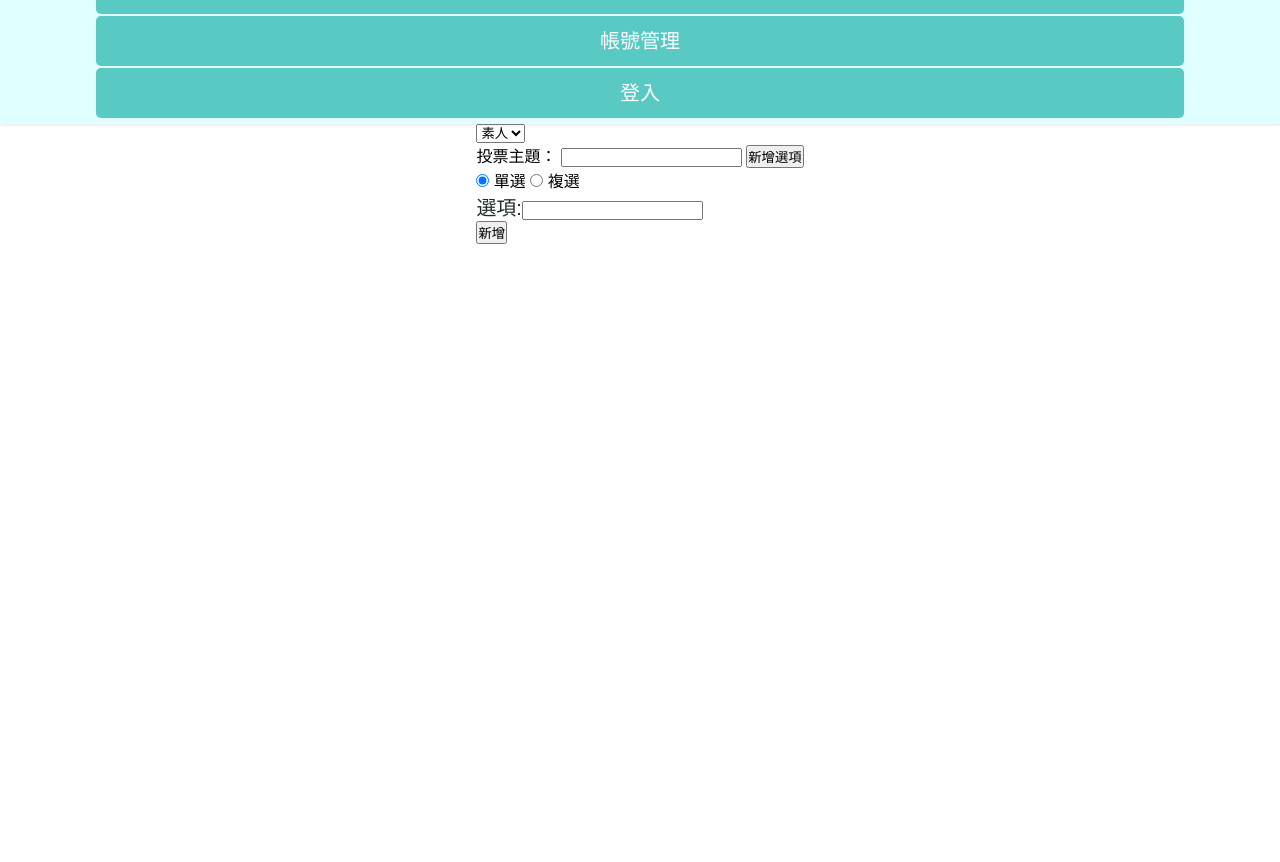
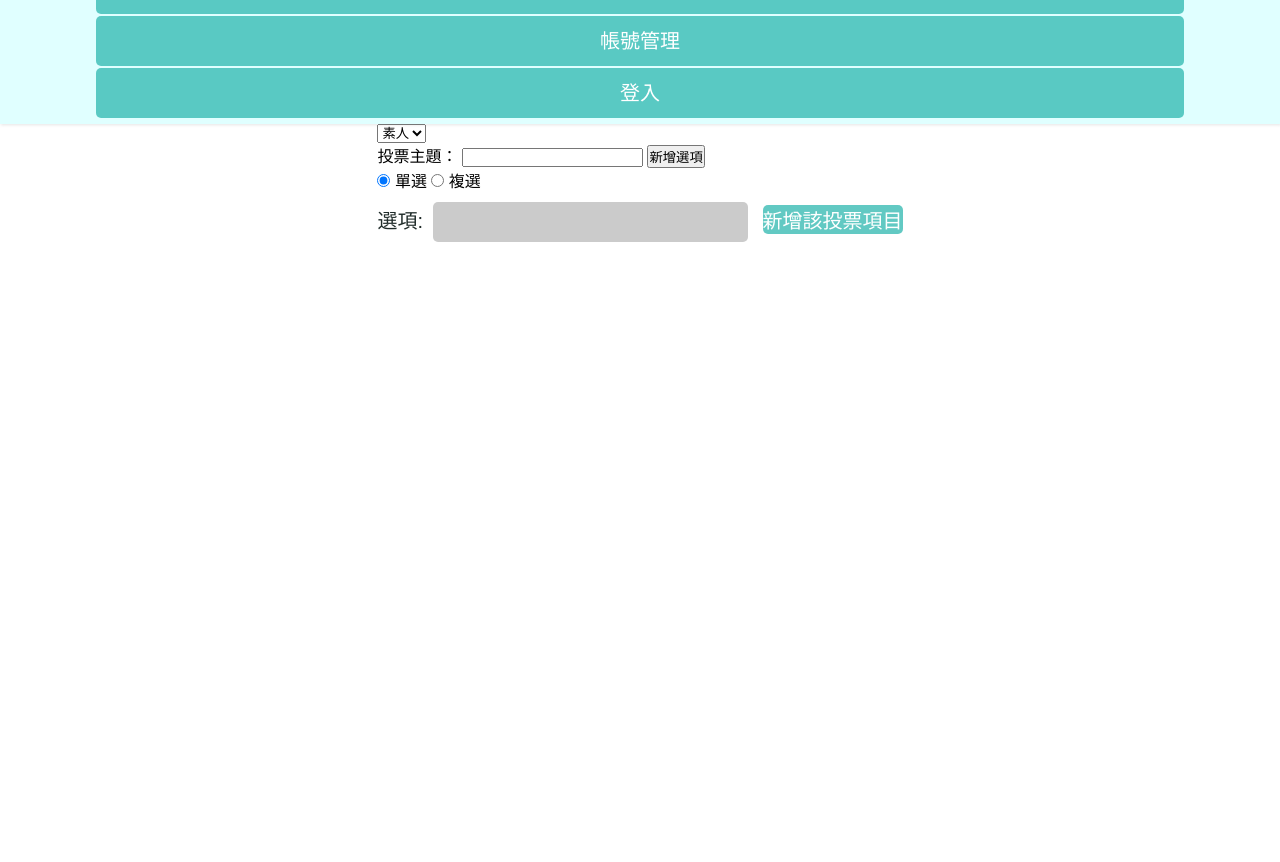
Before and after one commit to POPOB2/vote, a PHP site: page /back.php?do=add_vote in a window 1280 px wide. Shown: the top 862 px of the page. Run offline with PHP 8.4, Linux system fonts and the light colour scheme; data comes from the database, SQL or seed files in the repository.

Commit message:
後台/選單/新增投票/內頁

```diff
--- a/back/add_vote.php
+++ b/back/add_vote.php
@@ -25,7 +25,7 @@
     </div>
     <div id="options">
         <div>
-            <label>選項:</label><input type="text" name="option[]"> <!-- 先在這獲取內容,再將17行的文字加進來 類似options=options+opt -->
+            <label>選項:</label><input class="newEnter" type="text" name="option[]"> <!-- 先在這獲取內容,再將17行的文字加進來 類似options=options+opt -->
             <!-- 這裡的name要加上[]框號 避免新增多個欄位時, 沒有產生陣列的索引分類這些name="option"
                  這會導致所有欄位都標記為name="option" 而導致不管新增幾個都會一直有新的option覆蓋舊的option 結果終究只有最後一個option(欄位)
 
@@ -40,9 +40,9 @@
                   將只有一個options作為空陣列的基準 所以後續新增的欄位都以索引 填入該options陣列
              -->
 
+             <input class="new" type="submit" value="新增該投票項目">
+            </div>
         </div>
-    </div>
-    <input type="submit" value="新增">
 
 </form>
 <script>
```
